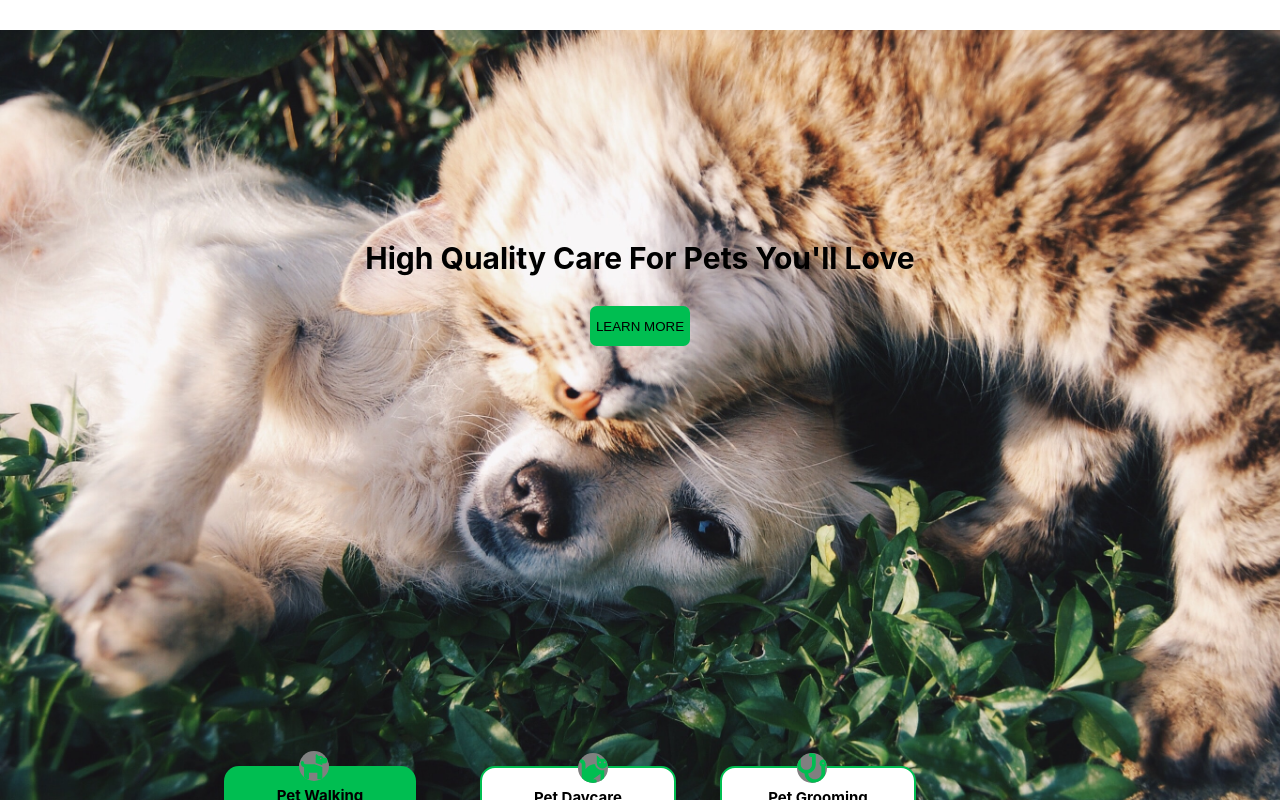
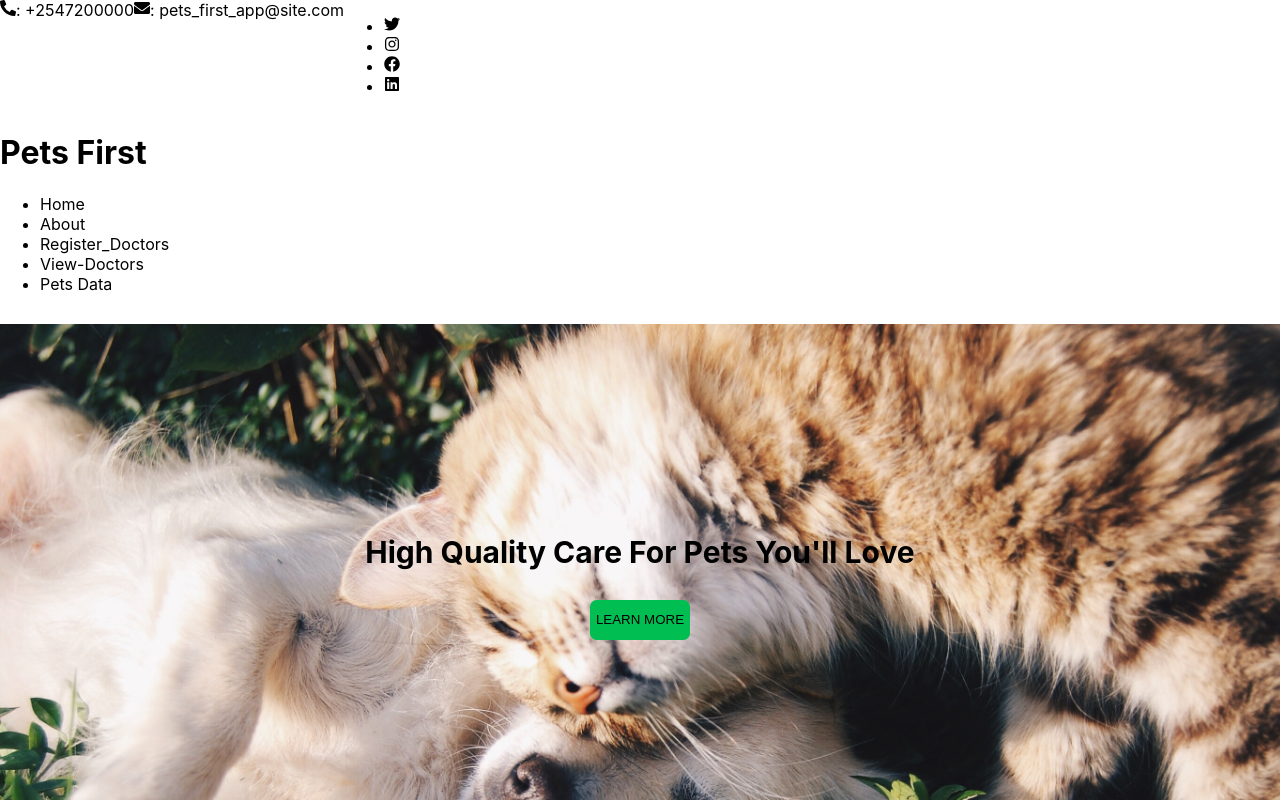
Before and after one commit to MissZamzam/group-7, a React (Create React App) app in the folder client/says-my-vet/: page / in a window 1280 px wide. Shown: the top 800 px of the page. Built offline with nearby package versions, Linux system fonts and the light colour scheme.

Commit message:
create nav-header section

```diff
--- a/client/says-my-vet/src/components/NavBar/NavBar.component.js
+++ b/client/says-my-vet/src/components/NavBar/NavBar.component.js
@@ -1,21 +1,50 @@
 import React from 'react'
 import './NavBar.styles.css'
+import { FaEnvelope, FaFacebook, FaFacebookF, FaInstagram, FaLinkedin, FaPhoneAlt, FaTwitter } from "react-icons/fa";
 
 const NavBar = () => {
   return (
+    <header className="header-sec">
+      <div className='media-contacts'>
+        <div className='phonecall'>
+          <FaPhoneAlt />: +2547200000
+        </div>
+        <div className='mail'>
+          <FaEnvelope />: pets_first_app@site.com
+        </div>
+        <div className='media-handles'>
+          <ul>
+            <a>
+              <li><FaTwitter/></li>
+            </a>
+            <a>
+              <li><FaInstagram/></li>
+            </a>
+            <a>
+              <li><FaFacebook/></li>
+            </a>
+            <a>
+              <li><FaLinkedin/></li>
+            </a>
+          </ul>
+        </div>
+      </div>
       <div>
-          {/* <div className="logo"> */}
-            {/* <h1>LOGO</h1>
-          </div>
+        <div className="logo">
+          <h1>Pets First</h1>
+        </div>
+        <div>
           <ul>
-              <li>Home</li>
-              <li>About</li>
-              <li>Register_doctpr</li>
-              <li>view-doctors</li>
-              <li>Blog/resources</li>
-          </ul> */}
-    </div>
-  )
+            <li>Home</li>
+            <li>About</li>
+            <li>Register_Doctors</li>
+            <li>View-Doctors</li>
+            <li>Pets Data</li>
+          </ul>
+        </div>
+      </div>
+    </header>
+  );
 }
 
 export default NavBar
--- a/client/says-my-vet/src/components/NavBar/NavBar.styles.css
+++ b/client/says-my-vet/src/components/NavBar/NavBar.styles.css
@@ -0,0 +1,6 @@
+.header-sec{
+    display: block;
+}
+.media-contacts{
+    display: flex;
+}
```
